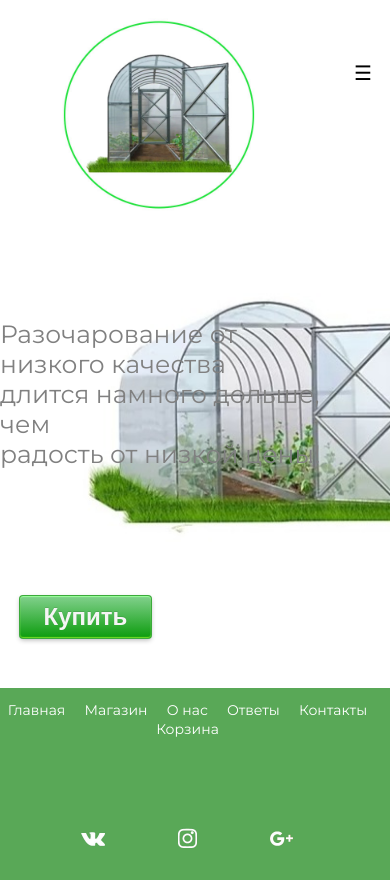
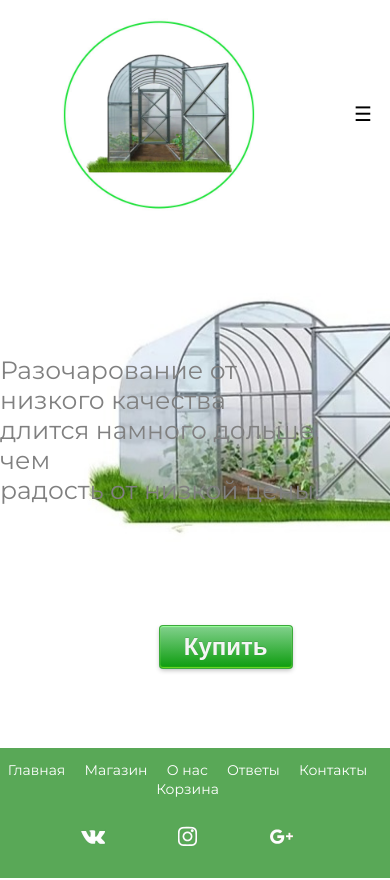
Before and after one commit to jackalxtxff/teplica, a PHP site: page / in a window 390 px wide; the page is wider, and only the part inside the window is pictured. Run offline with PHP 8.4, Linux system fonts and the light colour scheme; some libraries are stand-ins or nearby versions.

Commit message:
Патч на кнопку футер и сжатие меню

```diff
--- a/assets/style/css/style.css
+++ b/assets/style/css/style.css
@@ -18,7 +18,7 @@ body {
 }
 
 header {
-  width: 100%;
+
   background-color: white;
   display: flex;
 }
@@ -127,6 +127,11 @@ a.button-1:hover {
 a.button-1:active {
   background: #006e00;
   box-shadow: inset 0 0 5px 3px rgba(0, 0, 0, 0.8), inset rgba(0, 0, 0, 0.3) -5px -5px 8px 5px, inset rgba(255, 255, 255, 0.5) 5px 5px 8px 5px, 1px 1px 1px rgba(255, 255, 255, 0.2), -2px -2px 5px rgba(0, 0, 0, 0.5);
+}
+.button-2{
+	width: 90px;
+	margin: 0 auto;
+	padding: 30px 0px;
 }
 
 .modal_content {
@@ -558,21 +563,19 @@ textarea {
     width: auto;
   }
 }
-@media screen and (max-width: 768px) {
+@media screen and (max-width: 955px) {
   .topnav a {
     display: none;
   }
 
   .topnav a.icon {
     float: right;
-    margin-top: -17px;
     display: block;
     color: black;
   }
 
   nav {
     width: 100%;
-    height: 100px;
     text-align: center;
   }
 
@@ -591,4 +594,7 @@ textarea {
     display: block;
     text-align: left;
   }
+  footer{
+    max-width: 955px;
+  }
 }
```
